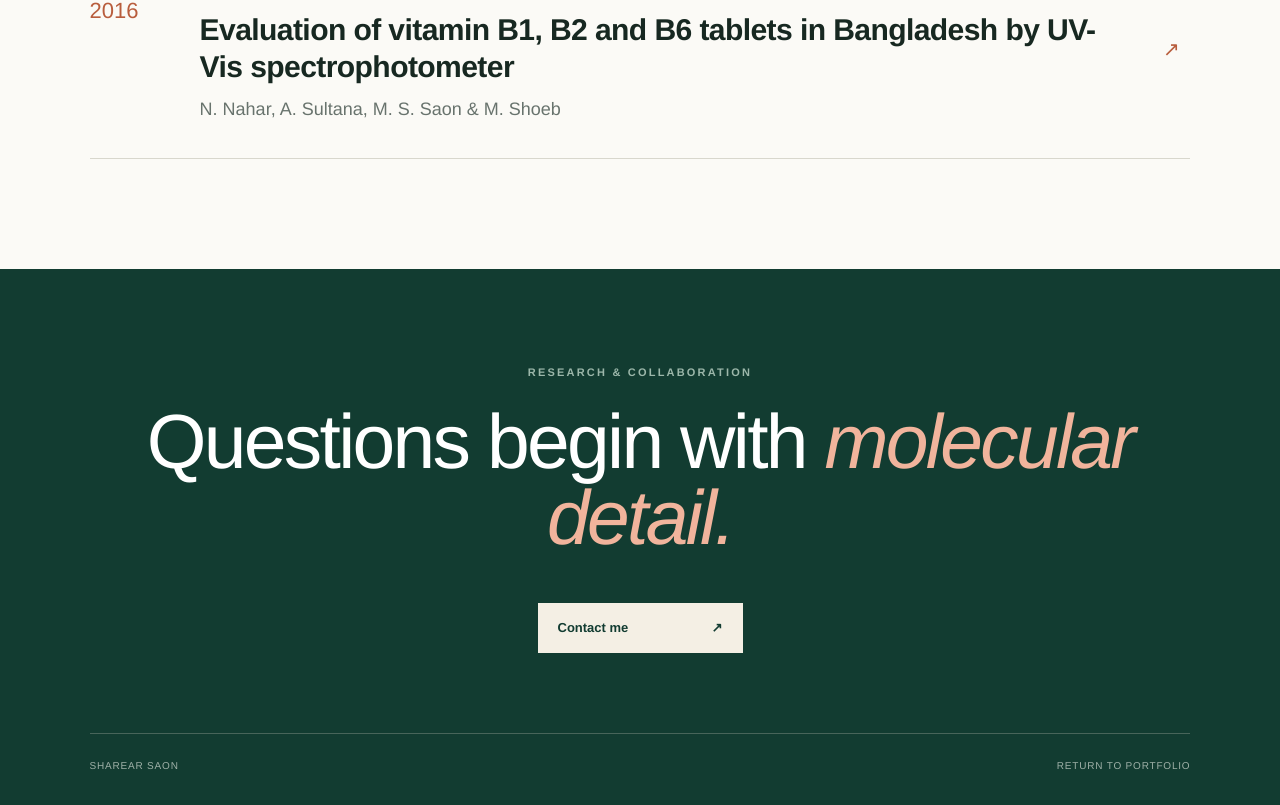
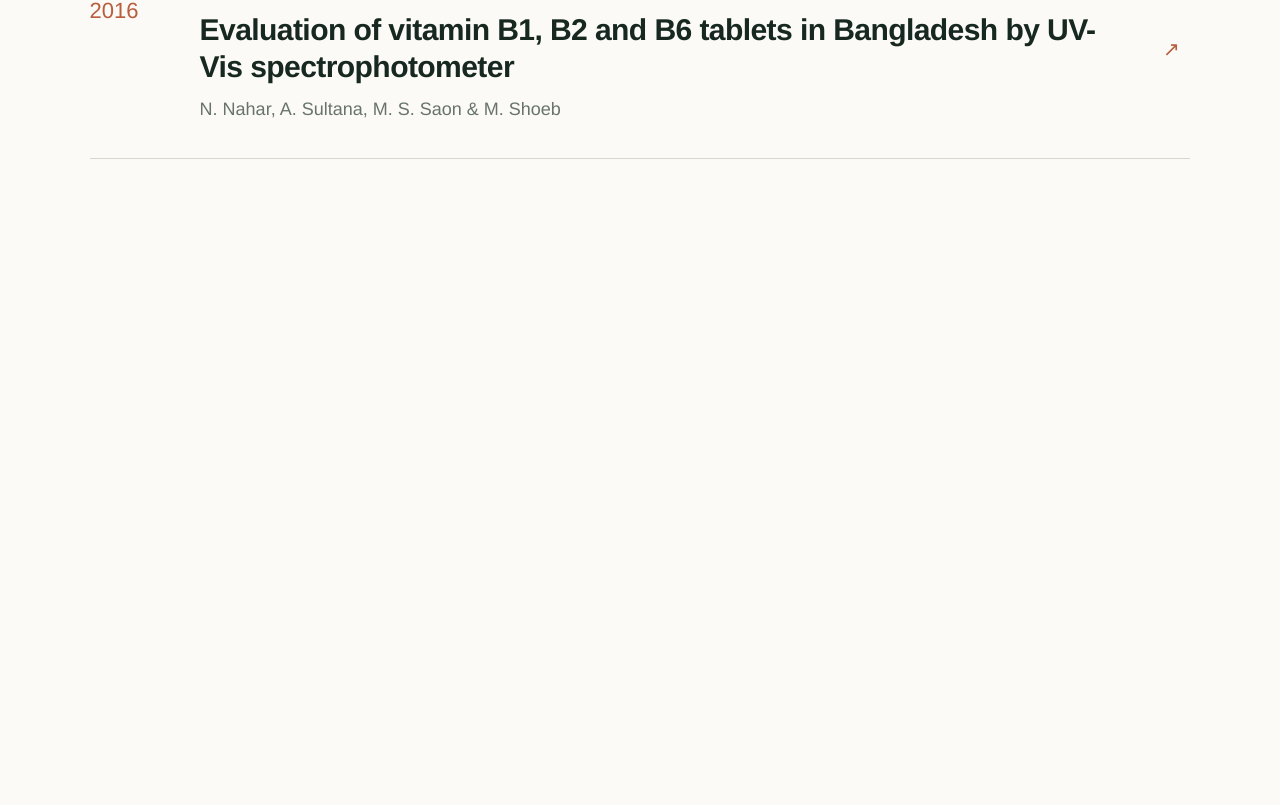
Before and after one commit to sharears/sharears.github.io, a Next.js app: page /publications in a window 1280 px wide. Shown: the part 1653-2458 px from the top of the page. After the commit the page ends 1922 px from the top, so only its background shows below. Built offline with nearby package versions, Linux system fonts and the light colour scheme.

Commit message:
Add files via upload

```diff
--- a/app/publications/page.tsx
+++ b/app/publications/page.tsx
@@ -1,5 +1,4 @@
 import type { Metadata } from "next";
-import Link from "../static-link";
 import InternalNav from "../internal-nav";
 import InternalPageHeader from "../internal-page-header";
 
@@ -87,12 +86,6 @@ export default function PublicationsPage() {
         </div>
       </section>
 
-      <footer className="publicationsFooter">
-        <p className="sectionLabel light">Research & collaboration</p>
-        <h2>Questions begin with <em>molecular detail.</em></h2>
-        <a className="button cream" href="mailto:sharearsaon@outlook.com">Contact me <span>↗</span></a>
-        <div className="footerBottom"><span>Sharear Saon</span><Link href="/" prefetch={true}>Return to portfolio</Link></div>
-      </footer>
     </main>
   );
 }
```
